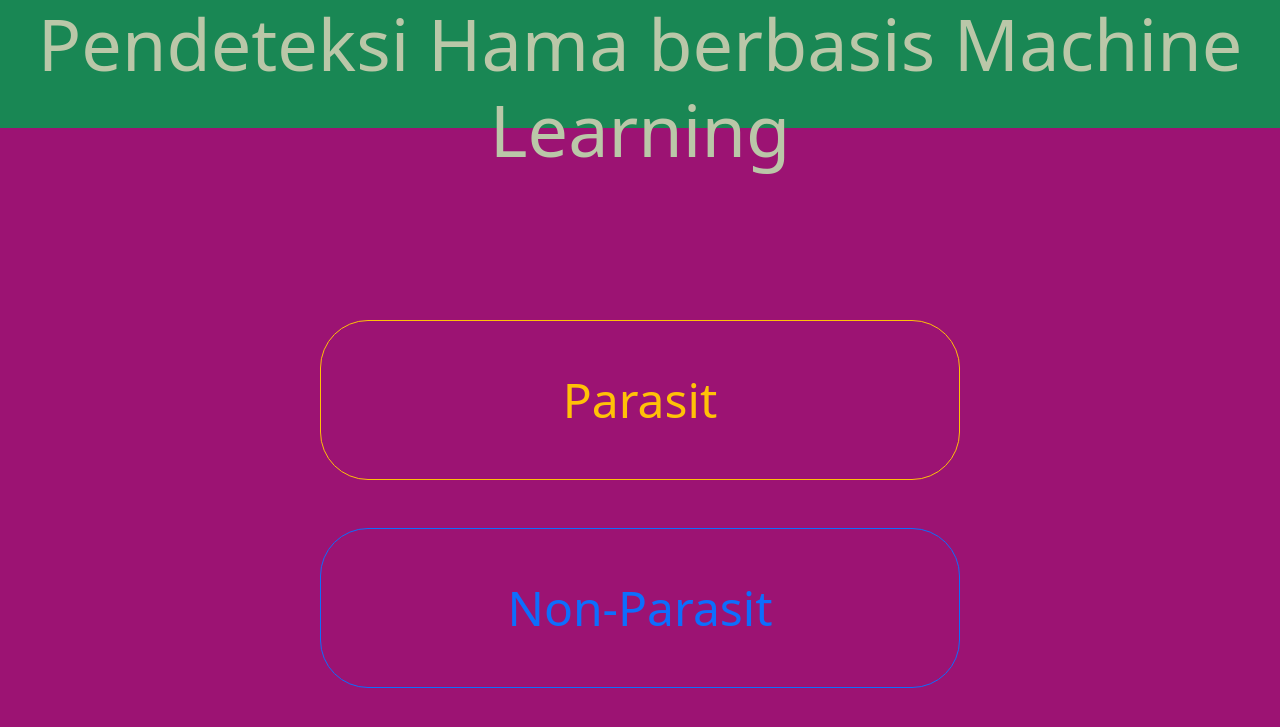
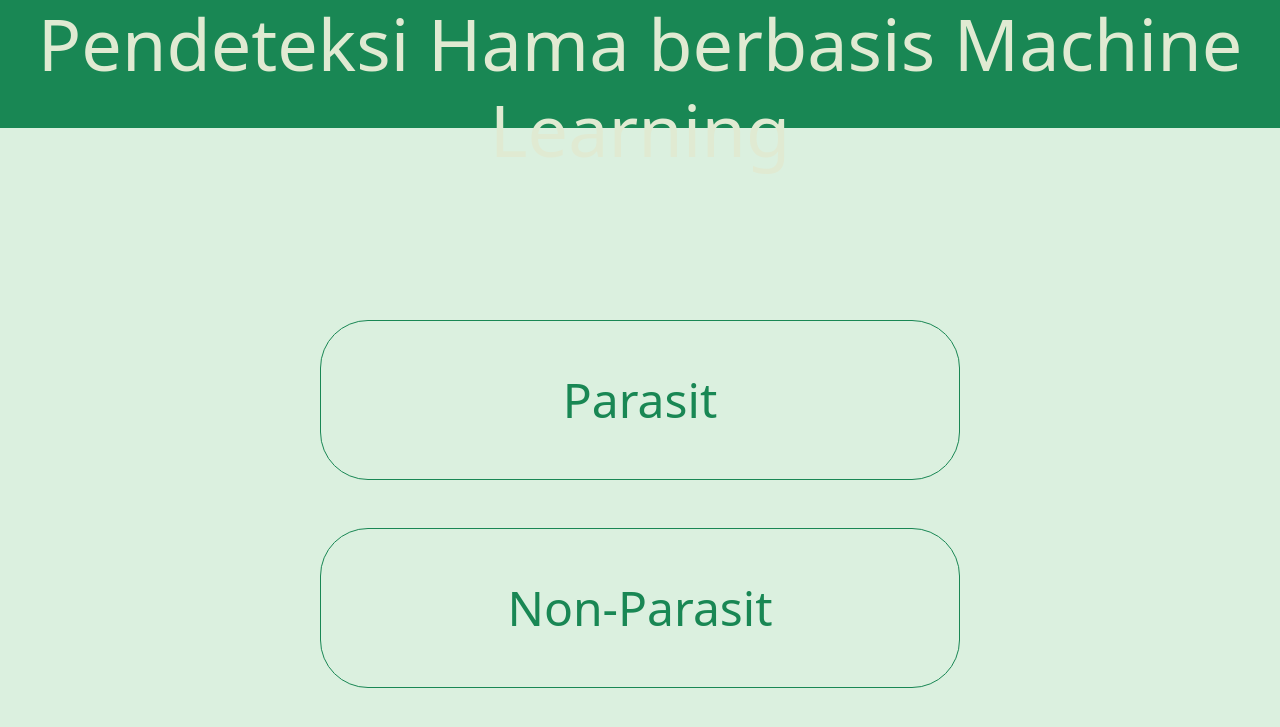
Before and after one commit to gilbertzaini/ML_Prediksi_Hama, a Flask app: page / in a window 1280 px wide. Shown: the top 727 px of the page. Run offline with Flask 2, Linux system fonts and the light colour scheme; some libraries are stand-ins or nearby versions.

Commit message:
UI index html

```diff
--- a/flaskclassifier-master/templates/index.html
+++ b/flaskclassifier-master/templates/index.html
@@ -12,11 +12,11 @@
     />
     <style>
       body {
-        background-color: rgb(156, 19, 115);
+        background-color: rgb(219, 240, 223);
       }
 
       h1 {
-        color: rgb(186, 199, 168);
+        color: rgb(224, 234, 210);
         height: 8rem;
         margin-top: auto;
         text-align: center;
@@ -45,14 +45,14 @@
     <div class="akong vstack gap-5">
       <button
         type="button"
-        class="btn w-50 align-self-center align-middle btn-outline-warning"
+        class="btn w-50 align-self-center align-middle btn-outline-success"
         onclick="window.location.href = 'parasit';"
       >
         Parasit
       </button>
       <button
         type="button"
-        class="btn w-50 align-self-center align-middle btn-outline-primary"
+        class="btn w-50 align-self-center align-middle btn-outline-success"
         onclick="window.location.href = 'non-parasit';"
       >
         Non-Parasit
--- a/flaskclassifier-master/templates/non-parasit.html
+++ b/flaskclassifier-master/templates/non-parasit.html
@@ -57,7 +57,7 @@
 {% endblock %}
 {% block content %}
 <div class="text-center container-fluid my-auto py-3">
-	<h1 class="font-weight-bold align-middle" style="color: #3ac4b4;">Automatic Identification of Plant-Nonparasitic Nematode</h1>
+	<h1 class="font-weight-bold align-middle" style="color: #3ac4b4;">Automatic Identification of Non-Parasitic Nematode</h1>
 	<p class="text-muted"> Nematode Classification using deep learning to identify and classify Nematodes commonly found in Indonesian soil  </p>
 	<div class="row py-4">
 		<div class="col-md-6 mx-auto border border-secondary">
```
Also changed, not shown: flaskclassifier-master/static/uploads/non-parasit-test.jpeg (added), 3 other files.
